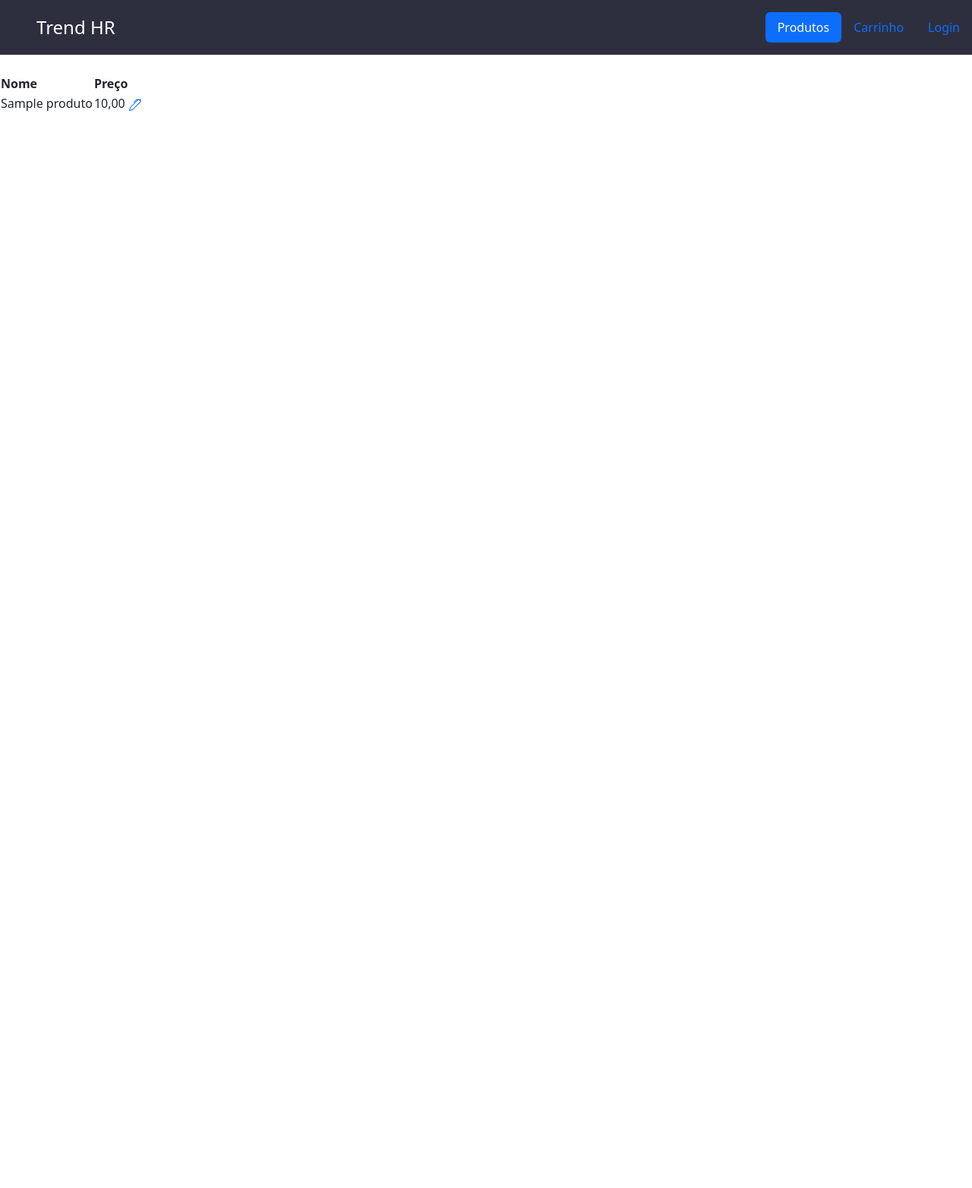
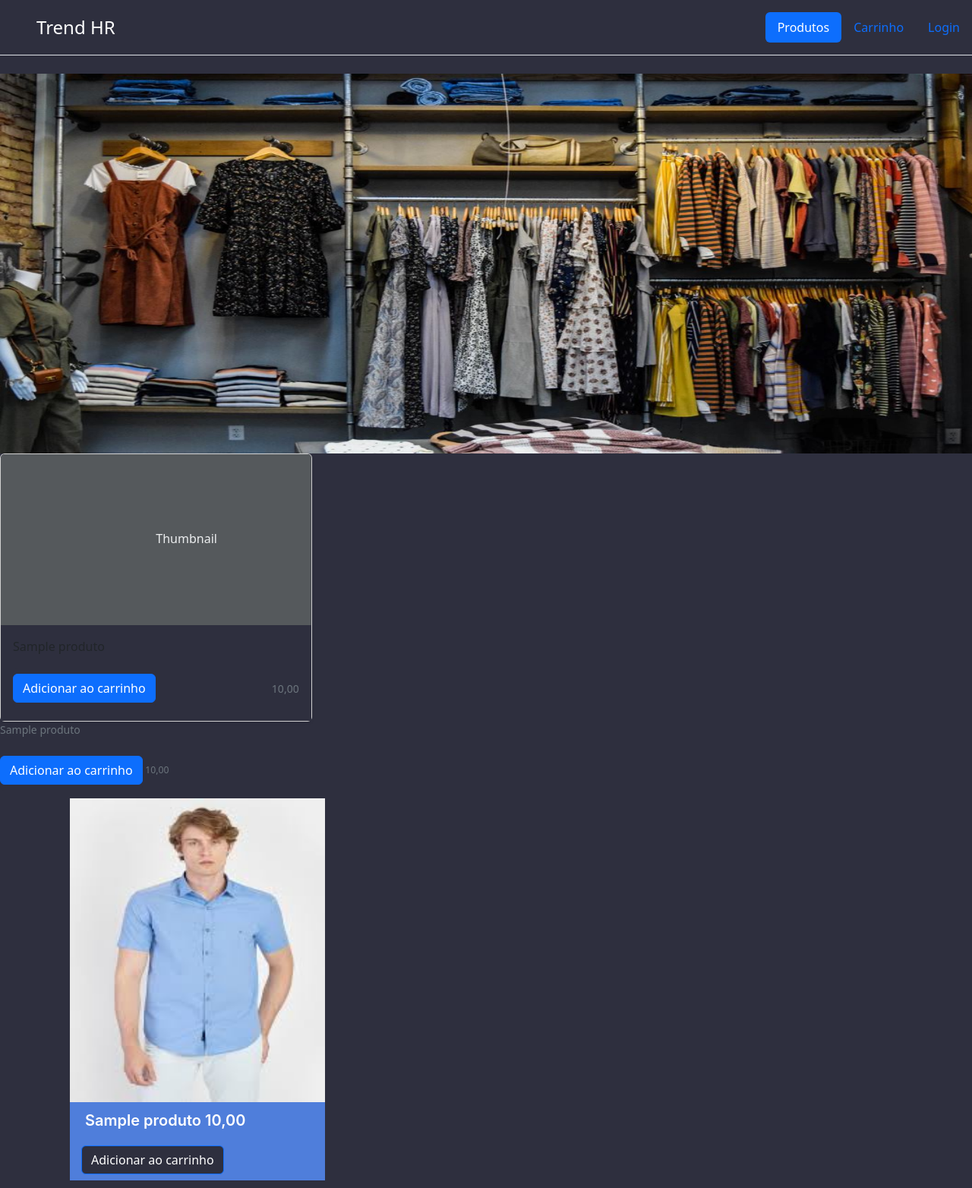
Before and after one commit to JonasBatista7/Projeto-Final-Web, a Django app: page / in a window 1280 px wide. Shown: the whole page at 76% size. Before the commit the page ends 146 px from the top, so only its background shows below. Run offline with Django 4.2, Linux system fonts and the light colour scheme; tables that the repository leaves empty hold one stand-in row (values such as "Sample post").

Commit message:
Aplicando Estilos Tela Home

```diff
--- /dev/null
+++ b/backend/Produtos/static/css/style.css
@@ -0,0 +1,41 @@
+* {
+    background: #2E2F3E;
+    box-sizing: border-box;
+}
+
+
+.imagem-loja {
+    width: 100%;
+    height: 500px;
+}
+
+.produto {
+    box-sizing: border-box;
+    background-color: #4F7EDB;
+    margin: 10px;
+}
+
+.imagem-produto {
+    width: 100%;
+    height: 400px;
+
+}
+
+.nome-produto {
+
+    font-family: 'Inter';
+    font-style: normal;
+    font-weight: 600;
+    font-size: 20px;
+    line-height: 29px;
+    margin: 0 10px;
+    padding: 10px;
+    width: 90%;
+    background-color: #4F7EDB;
+    color: #FFFFFF;
+}
+
+.btn-adicionar {
+    margin-left: 15px;
+    background-color: #2E2F3E;
+}
--- a/backend/Produtos/templates/index.html
+++ b/backend/Produtos/templates/index.html
@@ -7,8 +7,9 @@
     <title>Document</title>
     <!-- CSS only -->
     <link href="https://cdn.jsdelivr.net/npm/bootstrap@5.2.2/dist/css/bootstrap.min.css" rel="stylesheet" integrity="sha384-Zenh87qX5JnK2Jl0vWa8Ck2rdkQ2Bzep5IDxbcnCeuOxjzrPF/et3URy9Bv1WTRi" crossorigin="anonymous">
+    <link rel="stylesheet" href="/static/css/style.css">
 </head>
-<body>
+<body style="background-color: #2E2F3E;">
     <div style="background-color:#2E2F3E">
         <header class="d-flex flex-wrap justify-content-center py-3 mb-4 border-bottom">
           <a href="/" class="d-flex align-items-center mb-3 mb-md-0 me-md-auto text-dark text-decoration-none">
@@ -23,26 +24,92 @@
           </ul>
         </header>
     </div>
-    <table>
 
-        <thead>
-            <tr>
-                <th>Nome</th>
-                <th>Preço</th>
-            </tr>
-        </thead>
-        <tbody>
-            {% for produto in produtos %}
-            <tr>
-                <td>{{produto.NOME_PRODUTO}}</td>
-                <td>{{produto.VALOR}}</td>
-                <td><a href="{% url 'produto' produto.id%}"><svg xmlns="http://www.w3.org/2000/svg" width="16" height="16" fill="currentColor" class="bi bi-pen" viewBox="0 0 16 16">
-                    <path d="m13.498.795.149-.149a1.207 1.207 0 1 1 1.707 1.708l-.149.148a1.5 1.5 0 0 1-.059 2.059L4.854 14.854a.5.5 0 0 1-.233.131l-4 1a.5.5 0 0 1-.606-.606l1-4a.5.5 0 0 1 .131-.232l9.642-9.642a.5.5 0 0 0-.642.056L6.854 4.854a.5.5 0 1 1-.708-.708L9.44.854A1.5 1.5 0 0 1 11.5.796a1.5 1.5 0 0 1 1.998-.001zm-.644.766a.5.5 0 0 0-.707 0L1.95 11.756l-.764 3.057 3.057-.764L14.44 3.854a.5.5 0 0 0 0-.708l-1.585-1.585z"/>
-                  </svg></a></td>
-            </tr>
-        </tbody>
 
+    <img src="/static/imagem1.jpg" alt="Loja" class="imagem-loja">
+
+
+
+
+    <div class="row">
+      {% for produto in produtos %}
+
+
+        <div class="col-4" >
+          <div class="card shadow-sm">
+            <svg class="bd-placeholder-img card-img-top" width="100%" height="225" xmlns="http://www.w3.org/2000/svg" role="img" aria-label="Placeholder: Thumbnail" preserveAspectRatio="xMidYMid slice" focusable="false"><title>Placeholder</title><rect width="100%" height="100%" fill="#55595c"/><text x="50%" y="50%" fill="#eceeef" dy=".3em">Thumbnail</text></svg>
+
+            <div class="card-body">
+              <p class="card-text">{{produto.NOME_PRODUTO}}</p>
+              <div class="d-flex justify-content-between align-items-center">
+                <div class="btn-group">
+                  <a href="#" class="btn btn-primary my-2">Adicionar ao carrinho</a>
+                </div>
+                <small class="text-muted">{{produto.VALOR}}
+              </div>
+            </div>
+          </div>
+        </div>
+      {% endfor %}
+    </div>
+
+    <div class="row">
+      {% for produto in produtos %}
+
+
+        <div class="col-4" >
+
+            <div class="card-body">
+              <p class="card-text">{{produto.NOME_PRODUTO}}</p>
+                <div class="btn-group">
+                  <a href="#" class="btn btn-primary my-2">Adicionar ao carrinho</a>
+                </div>
+                <small class="text-muted">{{produto.VALOR}}
+            </div>
+        </div>
+      {% endfor %}
+    </div>
+
+
+    <div class="container">
+      <div class="row">
+      {% for produto in produtos.paginator.page %}
+      {%  if forloop.counter|divisibleby:3 %}
+        <div class="col-md-4">
+          {{produto.NOME_PRODUTO}}
+        </div>
+      </div>
+      {% if not forloop.last %}
+      <div class="row">
+      {% endif %}
+      {% else %}
+        <div class="col-md-4">
+          {{produto.NOME_PRODUTO}}
+        </div>
+      {% endif %}
+      {% endfor %}
+      </div>
+    </div>
+    <div class="container">
+      <div class="row">
+        {% for produto in produtos %}
+
+
+          <div class="col-4" >
+
+            <div class="produto">
+             <img src="/static/images/download.jpeg" alt="Camiseta" class="imagem-produto">
+              <p class="nome-produto">{{produto.NOME_PRODUTO}} {{produto.VALOR}}</p>
+              <a href="#" class="btn btn-primary my-2 btn-adicionar">Adicionar ao carrinho</a>
+
+            </div>
+          </div>
         {% endfor %}
-    </table>
+      </div>
+    </div>
+
+
+</html>
+
 </body>
 </html>
--- a/backend/Produtos/views.py
+++ b/backend/Produtos/views.py
@@ -9,7 +9,9 @@ from .models import Produto, Carrinho
 
 
 
+
 def index(request):
+
     produtos = Produto.objects.all()
     context = {
         'produtos': produtos
```
Also changed, not shown: backend/Produtos/static/imagem1.jpg (renamed from backend/Produtos/templates/imagem1.jpg), backend/Produtos/static/images/0226290L.webp (added), backend/Produtos/static/images/download.jpeg (added), 2 other files.
